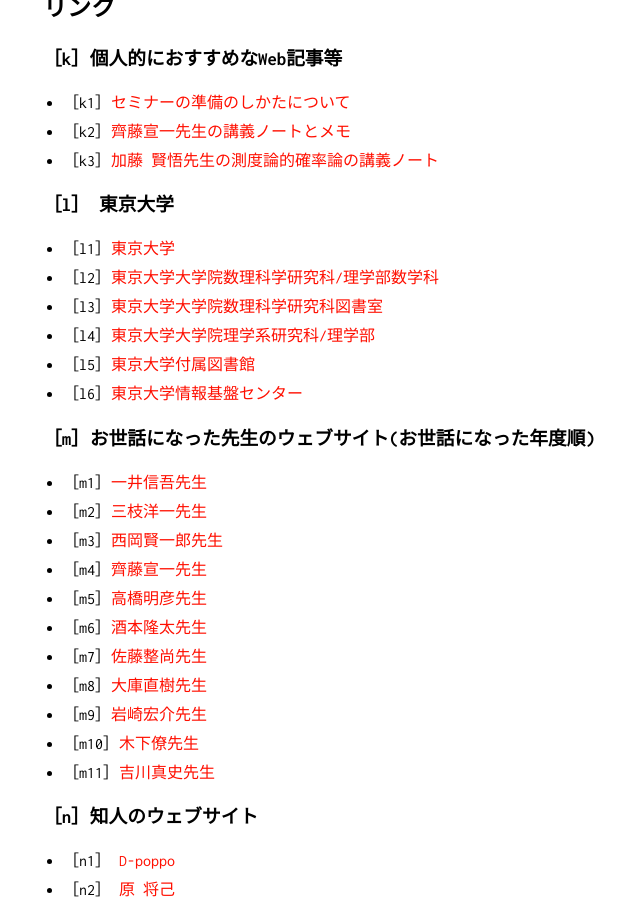
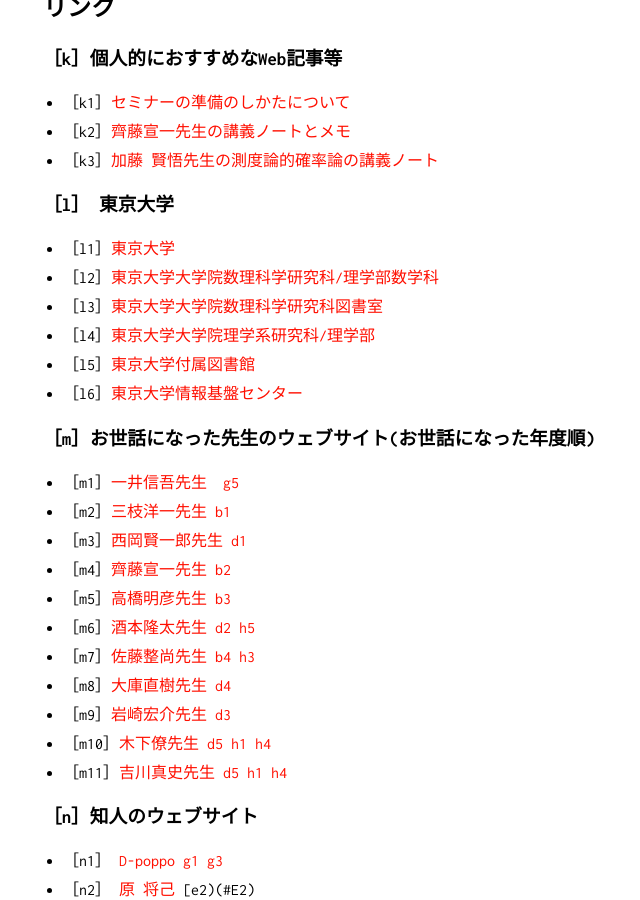
Before and after one commit to KatsuyaITO/KatsuyaITO.github.io, a Jekyll site: the page built from index.md, in a window 1280 px wide and 900 px high, scrolled down 3959 px. Shown: the whole window, without its empty margins (247-887 px from the left). Built offline with Jekyll 4.4.1, drawn with Linux system fonts in a browser that asks for light colours; our own code applies the rules of GitHub Pages for plain Markdown files.

```diff
--- a/index.md
+++ b/index.md
@@ -167,19 +167,19 @@ layout: top
 - <a href="http://www.ms.u-tokyo.ac.jp/~stakagi/" target="_blank">高木俊介先生</a>
 - <a href="http://www.ms.u-tokyo.ac.jp/~kohno/index_j.html" target="_blank">河野俊丈先生</a>
 -->
-- ［m1］<a name="M1"></a><a href="http://www.ms.u-tokyo.ac.jp/~ichii/" target="_blank">一井信吾先生</a>
-- ［m2］<a name="M2"></a><a href="http://www.ms.u-tokyo.ac.jp/~mieda/index-j.html" target="_blank">三枝洋一先生</a>
-- ［m3］<a name="M3"></a><a href="https://about.me/kenichiro" target="_blank">西岡賢一郎先生</a>
-- ［m4］<a name="M4"></a><a href="http://www.infsup.jp/saito/" target="_blank">齊藤宣一先生</a>
-- ［m5］<a name="M5"></a><a href="http://park.itc.u-tokyo.ac.jp/takahashi-lab/home.html" target="_blank">高橋明彦先生</a>
-- ［m6］<a name="M6"></a><a href="https://sites.google.com/site/rsakemotohomepage/">酒本隆太先生</a>
-- ［m7］<a name="M7"></a><a href="http://tswww.ism.ac.jp/sato/index_J_SJIS.html">佐藤整尚先生</a>
-- ［m8］<a name="M8"></a><a href="http://rootf.co.jp/top.html">大庫直樹先生</a>
-- ［m9］<a name="M9"></a><a href="http://jp.milliman.com/Consultants/?cid=82614">岩崎宏介先生</a>
-- ［m10］<a name="M10"></a><a href="https://researchmap.jp/akinoshita/">木下僚先生</a>
-- ［m11］<a name="M11"></a><a href="https://github.com/YoshikawaMasashi">吉川真史先生</a>
+- ［m1］<a name="M1"></a><a href="http://www.ms.u-tokyo.ac.jp/~ichii/" target="_blank">一井信吾先生</a>　[g5](#G5)
+- ［m2］<a name="M2"></a><a href="http://www.ms.u-tokyo.ac.jp/~mieda/index-j.html" target="_blank">三枝洋一先生</a> [b1](#B1)
+- ［m3］<a name="M3"></a><a href="https://about.me/kenichiro" target="_blank">西岡賢一郎先生</a> [d1](#D1)
+- ［m4］<a name="M4"></a><a href="http://www.infsup.jp/saito/" target="_blank">齊藤宣一先生</a> [b2](#B2)
+- ［m5］<a name="M5"></a><a href="http://park.itc.u-tokyo.ac.jp/takahashi-lab/home.html" target="_blank">高橋明彦先生</a> [b3](#B3)
+- ［m6］<a name="M6"></a><a href="https://sites.google.com/site/rsakemotohomepage/">酒本隆太先生</a> [d2](#D2) [h5](#H5)
+- ［m7］<a name="M7"></a><a href="http://tswww.ism.ac.jp/sato/index_J_SJIS.html">佐藤整尚先生</a> [b4](#B4) [h3](#H3)
+- ［m8］<a name="M8"></a><a href="http://rootf.co.jp/top.html">大庫直樹先生</a> [d4](#D4)
+- ［m9］<a name="M9"></a><a href="http://jp.milliman.com/Consultants/?cid=82614">岩崎宏介先生</a> [d3](#D3)
+- ［m10］<a name="M10"></a><a href="https://researchmap.jp/akinoshita/">木下僚先生</a> [d5](#D5) [h1](#h1) [h4](#h4)
+- ［m11］<a name="M11"></a><a href="https://github.com/YoshikawaMasashi">吉川真史先生</a> [d5](#D5) [h1](#h1) [h4](#h4)
 
 ### ［n］<a name="N"></a>知人のウェブサイト
 
-- ［n1］<a name="N1"></a> <a href="http://d-poppo.nazo.cc/" target="_blank">D-poppo</a>
-- ［n2］<a name="N2"></a> <a href="http://qnighy.github.io/" target="_blank">原 将己</a>
+- ［n1］<a name="N1"></a> <a href="http://d-poppo.nazo.cc/" target="_blank">D-poppo</a> [g1](#G1) [g3](#G3)
+- ［n2］<a name="N2"></a> <a href="http://qnighy.github.io/" target="_blank">原 将己</a> [e2)(#E2)
```
